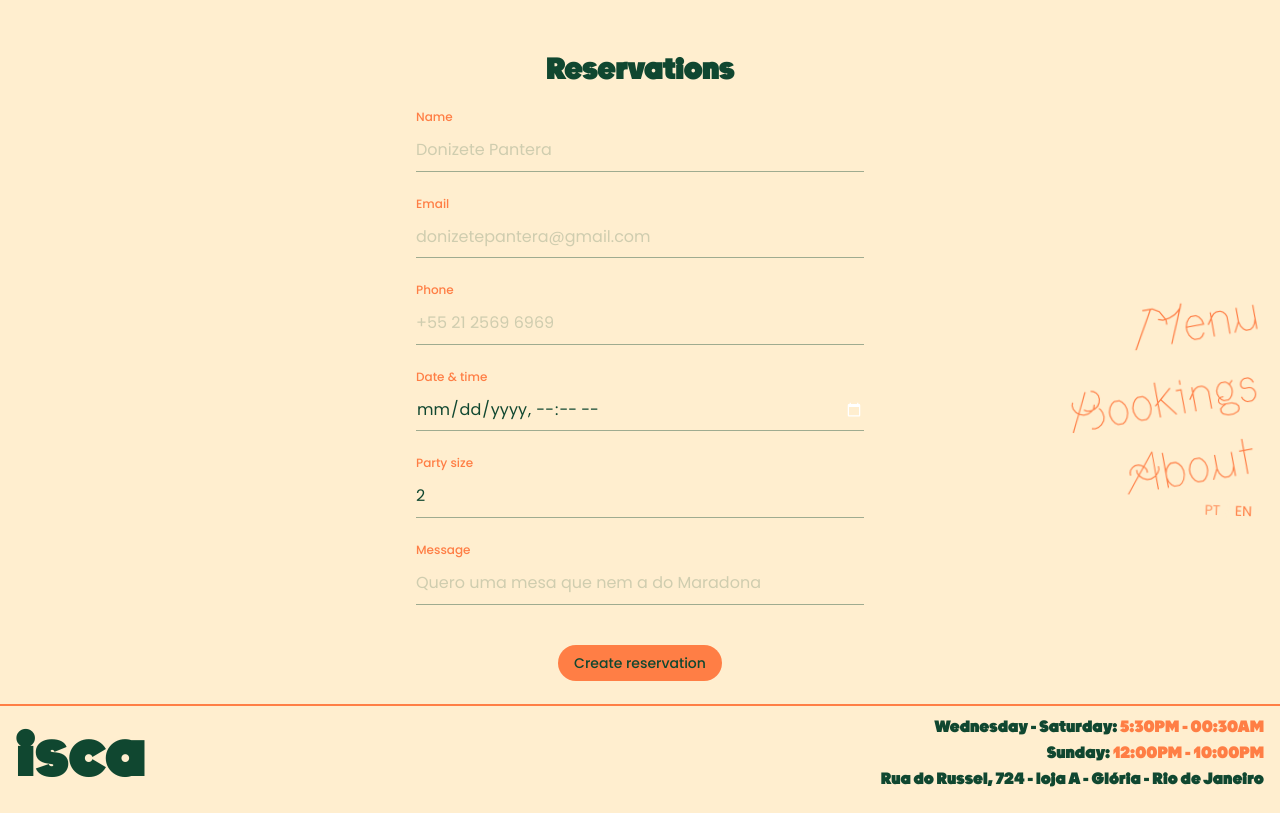
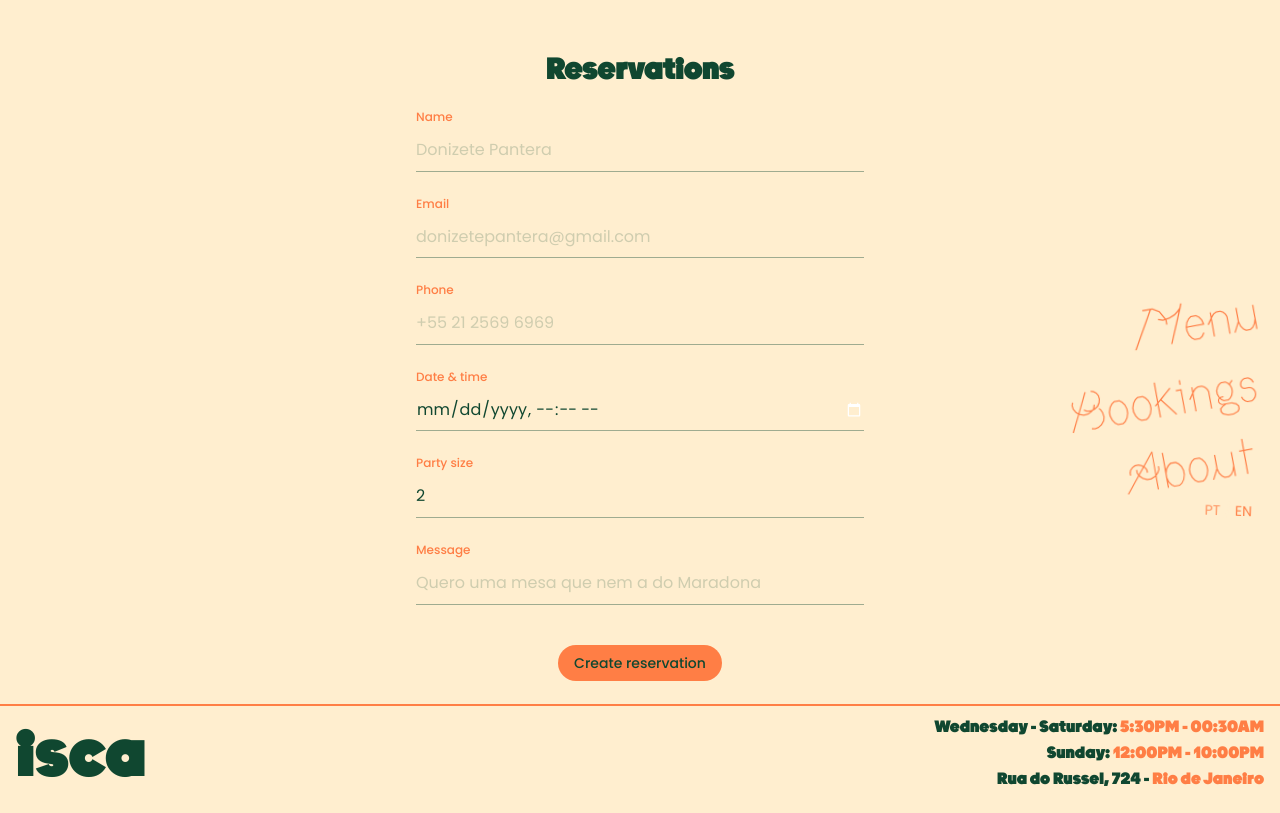
Before and after one commit to guerrinharj/isca, a Next.js app: page /en/reservas in a window 1280 px wide. Built offline with nearby package versions, Linux system fonts and the light colour scheme.

Commit message:
footer text orange

```diff
--- a/components/InfoText.tsx
+++ b/components/InfoText.tsx
@@ -18,7 +18,7 @@ export default function InfoText({ locale, className = '' }: InfoTextProps) {
                         Sunday:{' '}
                         <span className="text-isca-laranja">12:00PM - 10:00PM</span>
                     </p>
-                    <p>Rua do Russel, 724 - loja A - Glória - Rio de Janeiro</p>
+                    <p>Rua do Russel, 724 - <span className="text-isca-laranja">Rio de Janeiro</span></p>
                 </>
             ) : (
                 <>
```
